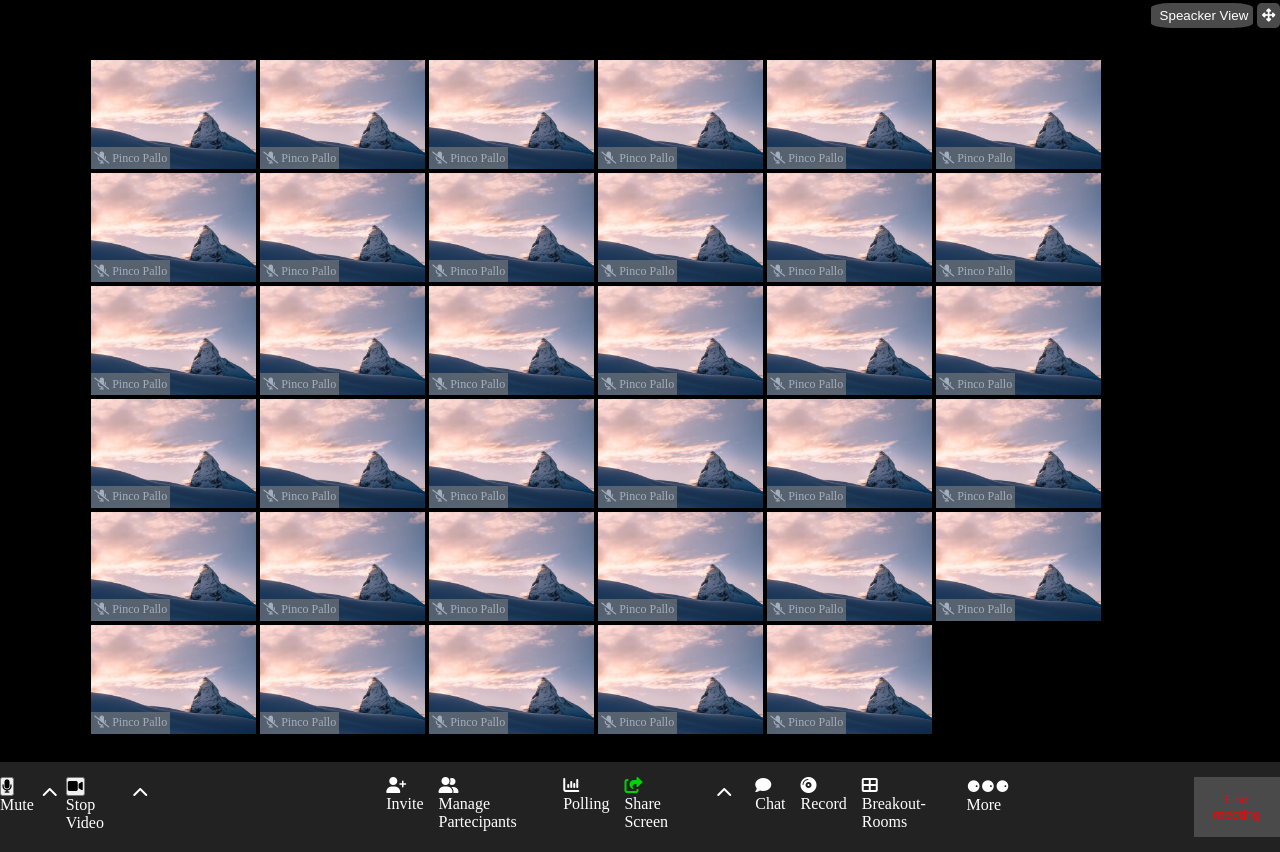
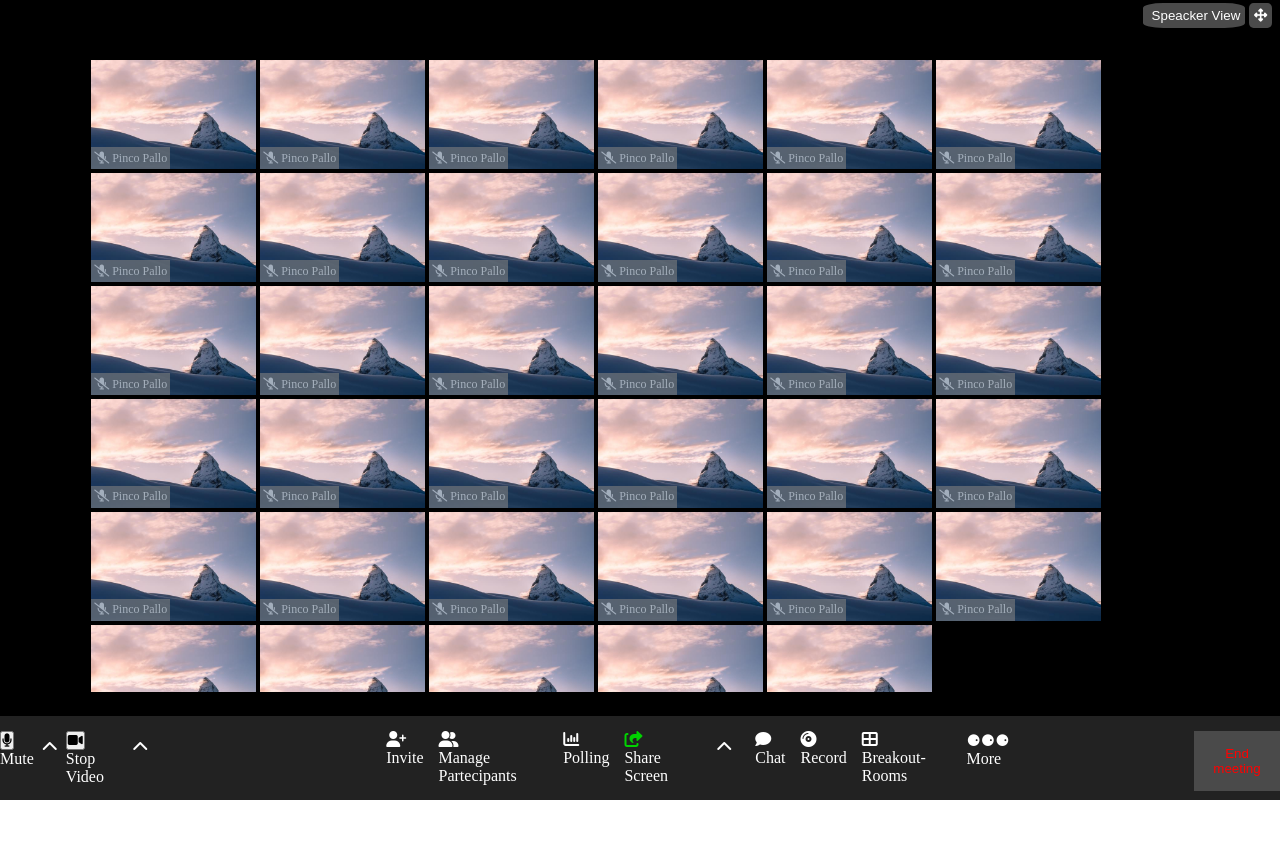
Before and after one commit to VenturelliGiorgia/html-css-zoom, a plain HTML site: page index.html in a window 1280 px wide. After the commit the page ends 800 px from the top, so only its background shows below. Drawn offline with Linux system fonts and the light colour scheme.

Commit message:
modifiche

```diff
--- a/css/style.css
+++ b/css/style.css
@@ -6,7 +6,15 @@
 
 .container {
     width: 100vw;
+    height: 100vh;
     background-color: black;
+    display: flex;
+    flex-direction: column;
+}
+
+.nav-header {
+    padding: 0 .5rem;
+    flex-shrink: 0;
 }
 
 .nav-header nav {
@@ -22,13 +30,16 @@
     border: none;
     background-color: rgb(74 74 74);
     padding: .3rem;
+
 }
 
 .card-container {
     display: flex;
     flex-wrap: wrap;
+    flex-grow: 1;
+    flex-grow: 1;
     margin: 0 89px;
-
+    overflow: auto;
 }
 
 img {
@@ -55,6 +66,8 @@ img {
 
 .nav-footer {
     display: flex;
+    flex-shrink: 0;
+    height: 108px;
 }
 
 .nav-footer nav {
```
